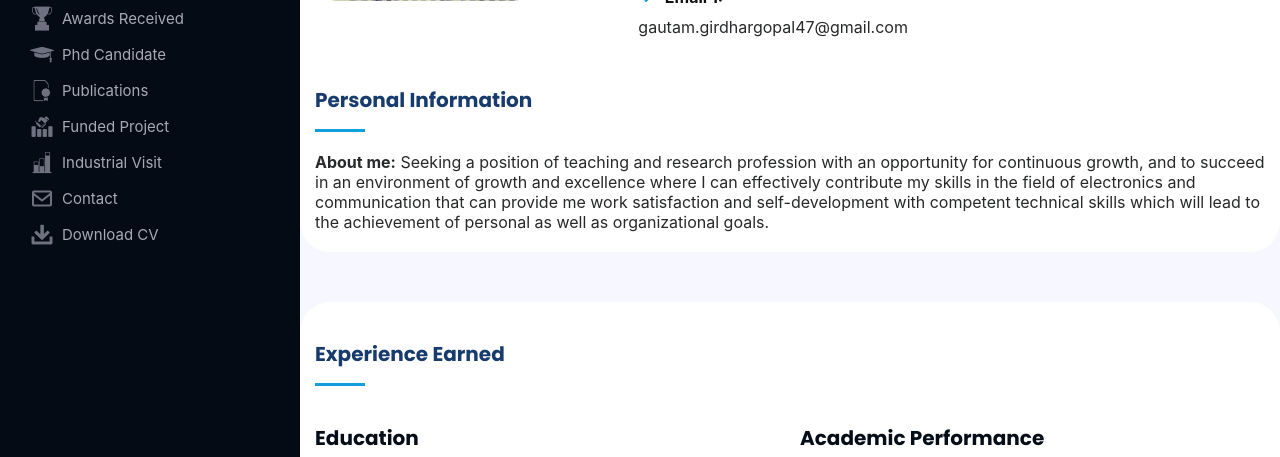
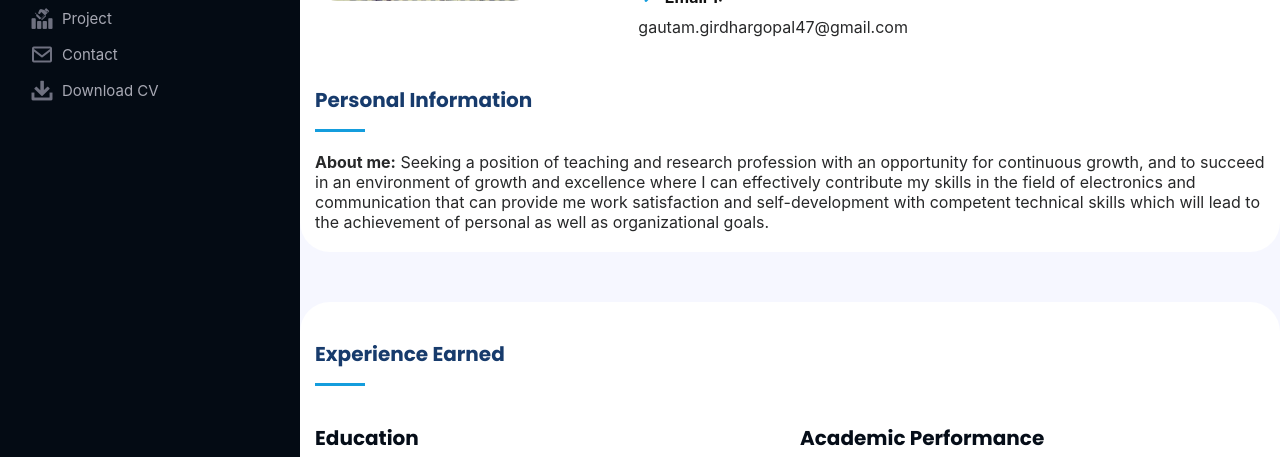
Before and after one commit to girdhargopal1/Portfolio, a plain HTML site: page index.html in a window 1280 px wide. Shown: the part 343-800 px from the top of the page. Drawn offline with Linux system fonts and the light colour scheme; a web font is replaced by a local one.

Commit message:
Update index.html

```diff
--- a/index.html
+++ b/index.html
@@ -162,13 +162,9 @@
                   <li><a href="#proInfo"><i class="icofont-fountain-pen"></i> <span>Professional Information</span></a>
                   </li>
                   <li><a href="#incharge"><i class="icofont-brand-slideshare"></i> <span>Incharge</span></a></li>
-                  <li><a href="#prizes"><i class="icofont-award"></i><span>Awards Received</span></a></li>
-                  <li><a href="#resume"><i class="icofont-hat-alt"></i> <span>Phd Candidate</span></a></li>
-                  <li><a href="#portfolio"><i class="icofont-certificate"></i>Publications</a></li>
-                  <li><a href="#services"><i class="icofont-handshake-deal"></i>Funded Project</a></li>
-                  <li><a href="#awards"><i class="icofont-bars"></i>Industrial Visit</a></li>
+                  <li><a href="#services"><i class="icofont-handshake-deal"></i>Project</a></li>
                   <li><a href="#contact"><i class="bx bx-envelope"></i> Contact</a></li>
-                  <li><a href="assets/img/portfolio/Resume_SNSHAH.pdf" download="HTML 5 PDF" target="_blank"><i
+                  <li><a href="assets/GIRDHARCV.pdf" download="HTML 5 PDF" target="_blank"><i
                            class="icofont-download"></i> Download CV</a></li>
                </ul>
             </nav>
```
